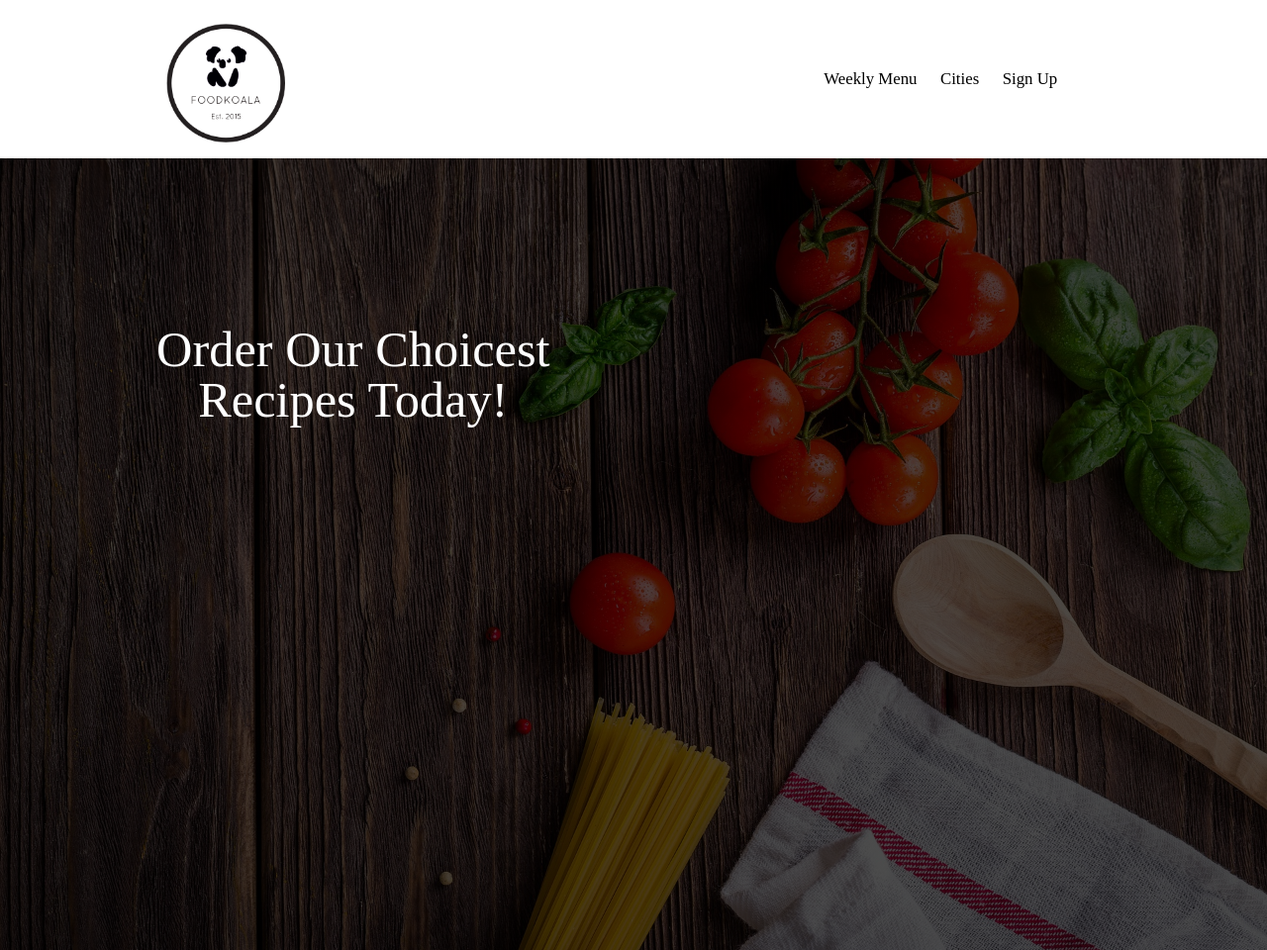
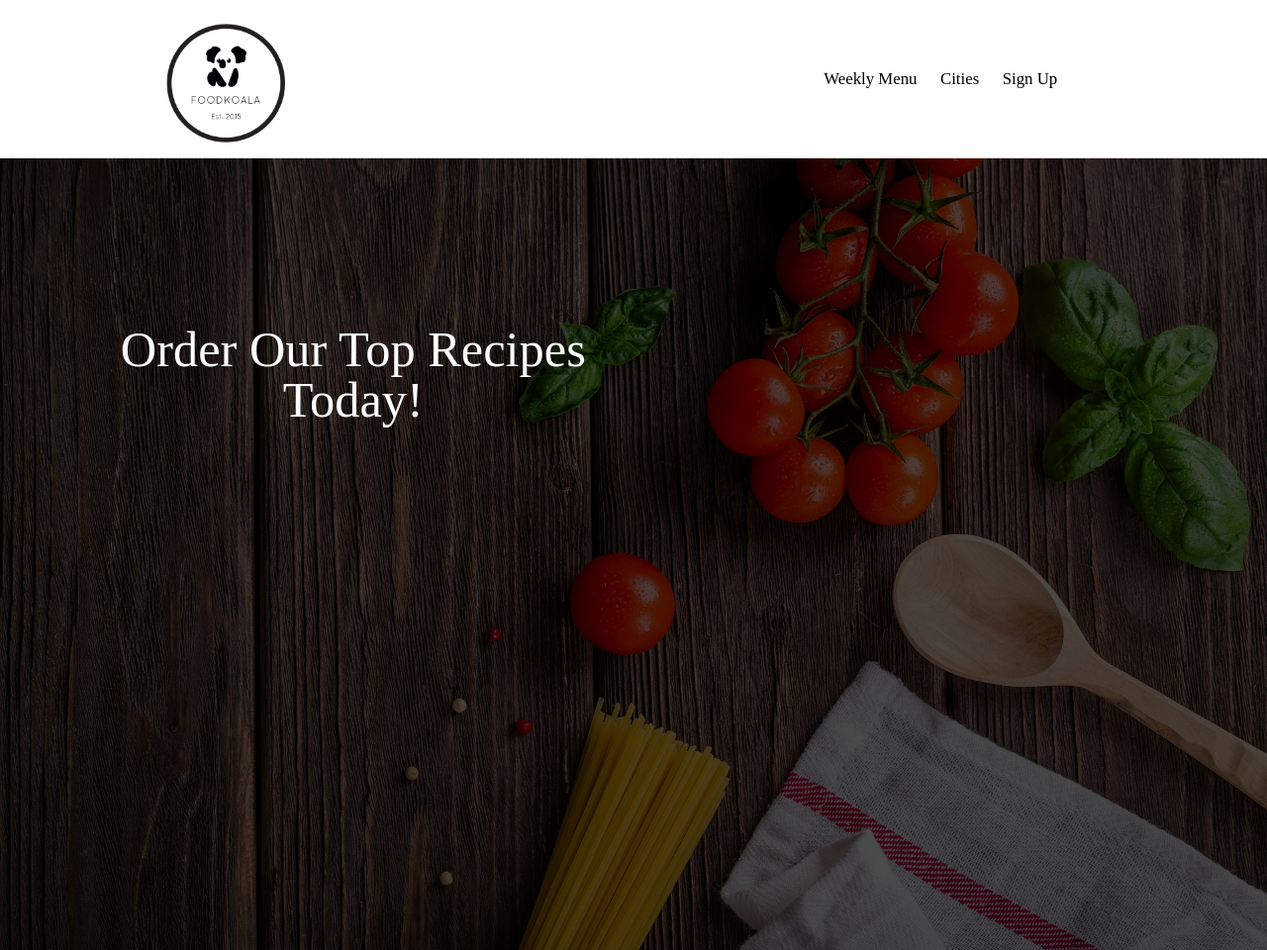
Before and after one commit to cate-k/food-koala, a website: page src/index.pug in a window 1280 px wide. Shown: the top 960 px of the page at 99% size. Drawn offline with nearby package versions, Linux system fonts and the light colour scheme; files that its build step writes are made by us from their sources; files whose address does not match are found by name; a web font is replaced by a local one.

Commit message:
Changed the home page text.

```diff
--- a/src/index.pug
+++ b/src/index.pug
@@ -2,7 +2,7 @@ extends _component/layout/layout
 
 block content
     .food-background
-        h1.text Order our choicest recipes today!
+        h1.text Order our top recipes today!
     br
     br
     p.intro-text Fresh ingredients to your door
```
